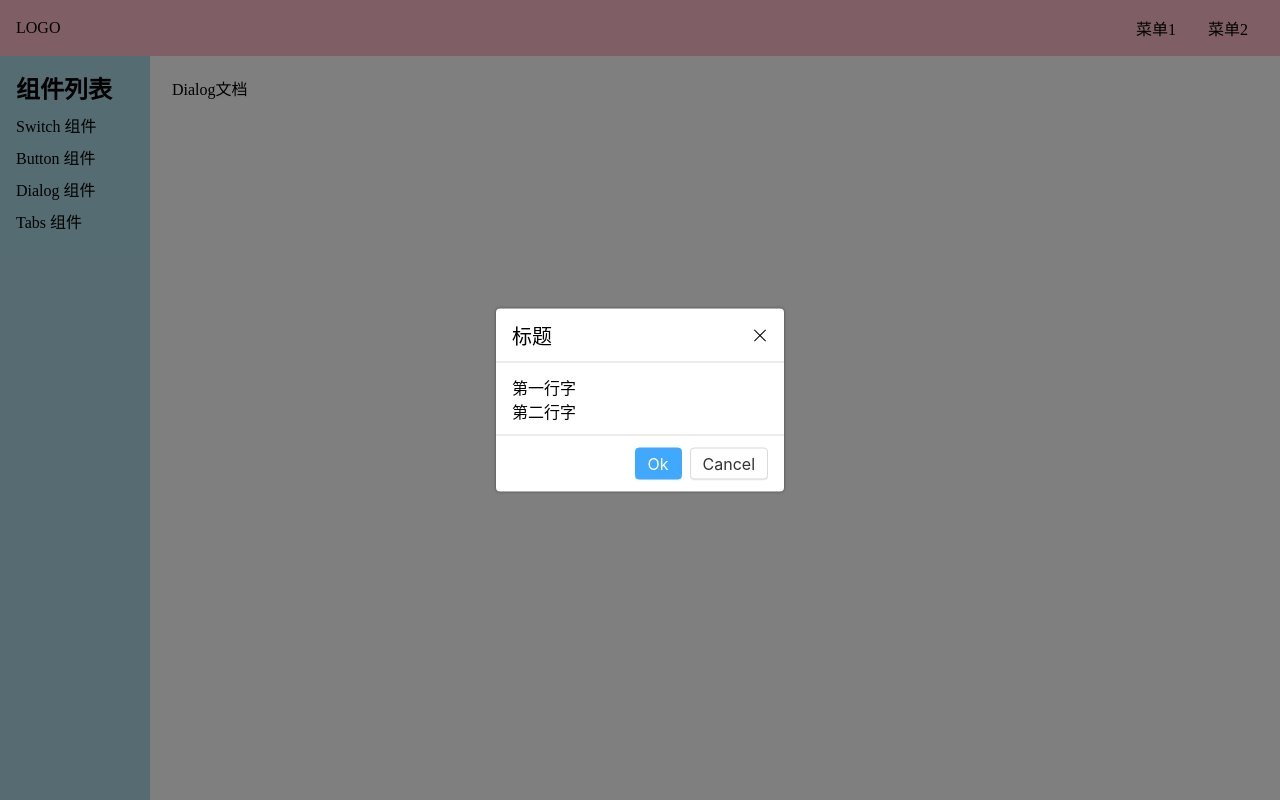
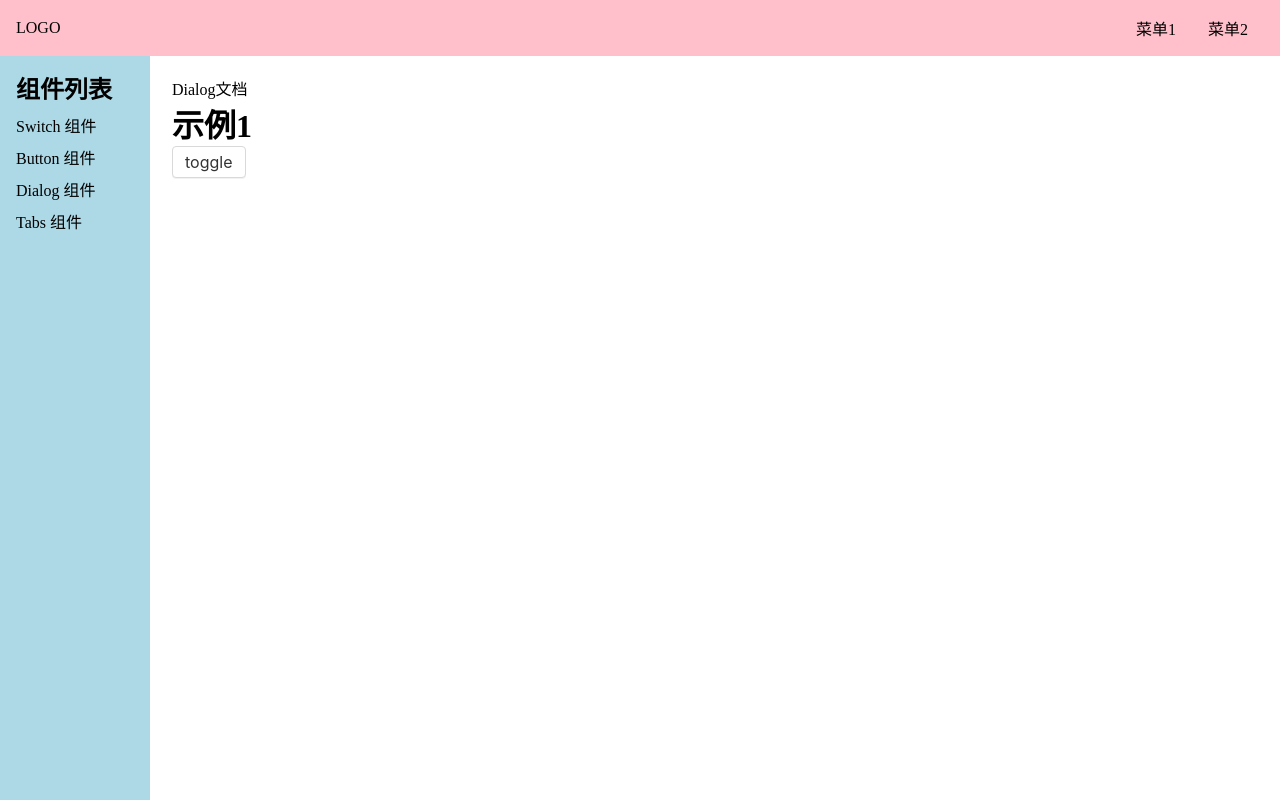
Before and after one commit to dana-wang9527/pear-ui-code, a Vue app: page /#/doc/dialog in a window 1280 px wide. Built offline with nearby package versions, Linux system fonts and the light colour scheme.

Commit message:
Dialog支持visible

```diff
--- a/src/components/DialogDemo.vue
+++ b/src/components/DialogDemo.vue
@@ -1,14 +1,25 @@
 <template>
   <div>Dialog文档</div>
-  <Dialog></Dialog>
+  <h1>示例1</h1>
+  <Button @click="toggle">toggle</Button>
+  <Dialog :visible="x"></Dialog>
 </template>
 
 <script lang="ts">
-import Dialog from '../lib/Dialog.vue'
+import Dialog from '../lib/Dialog.vue';
+import Button from '../lib/Button.vue';
+import {ref} from 'vue';
+
 export default {
-  components:{Dialog}
-}
-
+  components: {Dialog, Button},
+  setup() {
+    const x = ref(false);
+    const toggle=()=>{
+      x.value=!x.value
+    }
+    return {x,toggle}
+  },
+};
 </script>
 
 
--- a/src/lib/Dialog.vue
+++ b/src/lib/Dialog.vue
@@ -1,4 +1,5 @@
 <template>
+  <template v-if="visible">
   <div class="pear-dialog-overlay"></div>
   <div class="pear-dialog-wrapper">
     <div class="pear-dialog">
@@ -13,6 +14,7 @@
       </footer>
     </div>
   </div>
+  </template>
 </template>
 
 
@@ -20,6 +22,12 @@
 import Button from './Button.vue';
 
 export default {
+  props:{
+    visible:{
+      type:Boolean,
+      default:false
+    }
+  },
   components: {Button}
 };
 </script>
```
